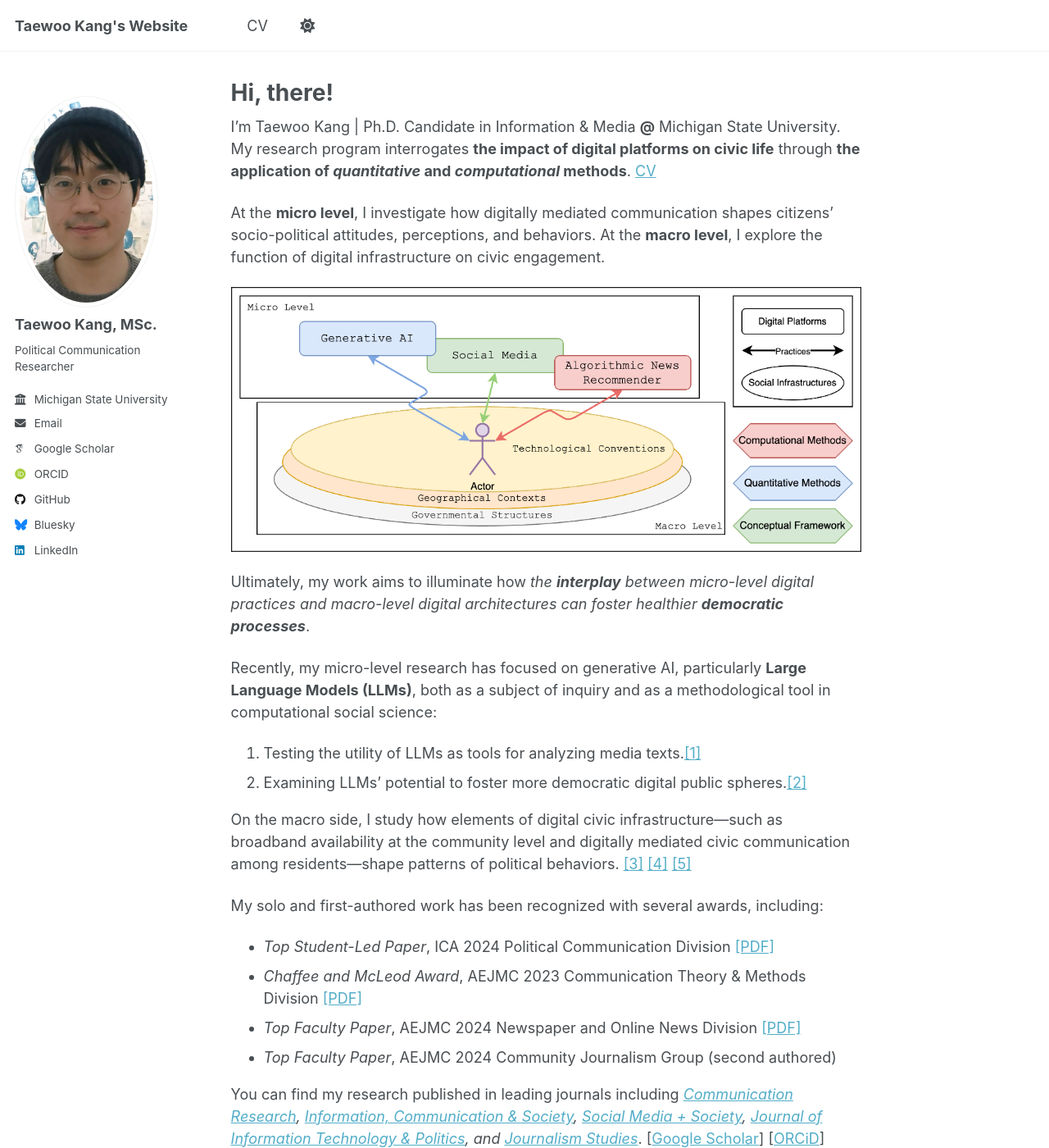
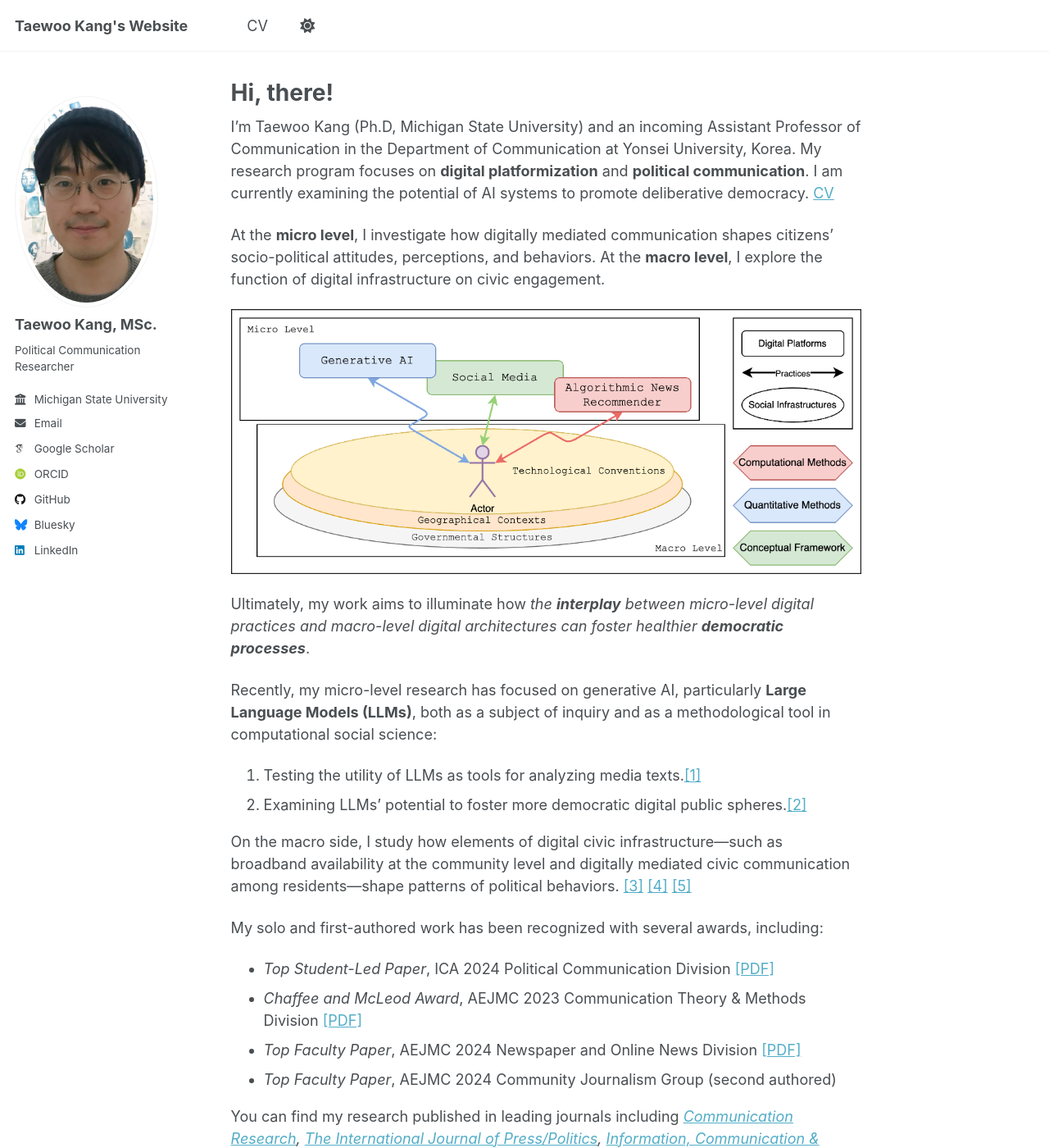
Before and after one commit to kteen2k/taewookang, a Jekyll site: the page built from _pages/about.md, in a window 1280 px wide and 1400 px high. Shown: the whole window at 82% size. Built offline with Jekyll 4.4.1, drawn with Linux system fonts in a browser that asks for light colours; some web fonts are replaced; some of the changed text lies outside the part shown.

Commit message:
about.md

```diff
--- a/_pages/about.md
+++ b/_pages/about.md
@@ -7,8 +7,8 @@ redirect_from:
   - /about.html
 ---
 
-I'm Taewoo Kang | Ph.D. Candidate in Information & Media **@** Michigan State University.
-My research program interrogates **the impact of digital platforms on civic life** through **the application of *quantitative* and *computational* methods**. [CV](https://kteen2k.github.io/taewookang/files/CV_TKang_latest.pdf)
+I'm Taewoo Kang (Ph.D, Michigan State University) and an incoming Assistant Professor of Communication in the Department of Communication at Yonsei University, Korea.
+My research program focuses on **digital platformization** and **political communication**. I am currently examining the potential of AI systems to promote deliberative democracy. [CV](https://kteen2k.github.io/taewookang/files/CV_TKang_latest.pdf)
 
 At the **micro level**, I investigate how digitally mediated communication shapes citizens’ socio-political attitudes, perceptions, and behaviors.
 At the **macro level**, I explore the function of digital infrastructure on civic engagement.
@@ -31,4 +31,4 @@ My solo and first-authored work has been recognized with several awards, includi
 - *Top Faculty Paper*, AEJMC 2024 Newspaper and Online News Division <a href="https://kteen2k.github.io/taewookang/files/VerificationPaperApril1.pdf" target="_blank" rel="noopener noreferrer">[PDF]</a>
 - *Top Faculty Paper*, AEJMC 2024 Community Journalism Group (second authored)
 
-You can find my research published in leading journals including *[Communication Research](https://doi.org/10.1177/00936502241311943), [Information, Communication & Society](https://doi.org/10.1080/1369118X.2025.2524579), [Social Media + Society](https://doi.org/10.1177/20563051251315255), [Journal of Information Technology & Politics](https://doi.org/10.1080/19331681.2025.2511051), and [Journalism Studies](https://doi.org/10.1080/1461670X.2023.2246075)*. [[Google Scholar](https://scholar.google.com/citations?user=r0abOPMAAAAJ&hl=en&oi=ao)] [[ORCiD](https://orcid.org/0000-0002-4995-5145)]
+You can find my research published in leading journals including *[Communication Research](https://doi.org/10.1177/00936502241311943), [The International Journal of Press/Politics](https://doi.org/10.1177/19401612261442761), [Information, Communication & Society](https://doi.org/10.1080/1369118X.2025.2524579), [Social Science Computer Review]([https://doi.org/10.1080/1369118X.2025.2524579]), [Social Media + Society](https://doi.org/10.1177/20563051251315255), [Journal of Information Technology & Politics](https://doi.org/10.1080/19331681.2025.2511051), [Journalism & Mass Communication Quarterly](https://doi.org/10.1177/10776990261416915), [Journal of Information Technology & Politics](https://doi.org/10.1080/19331681.2025.2511051), and [Journalism Studies](https://doi.org/10.1080/1461670X.2023.2246075)*. [[Google Scholar](https://scholar.google.com/citations?user=r0abOPMAAAAJ&hl=en&oi=ao)] [[ORCiD](https://orcid.org/0000-0002-4995-5145)]
```
